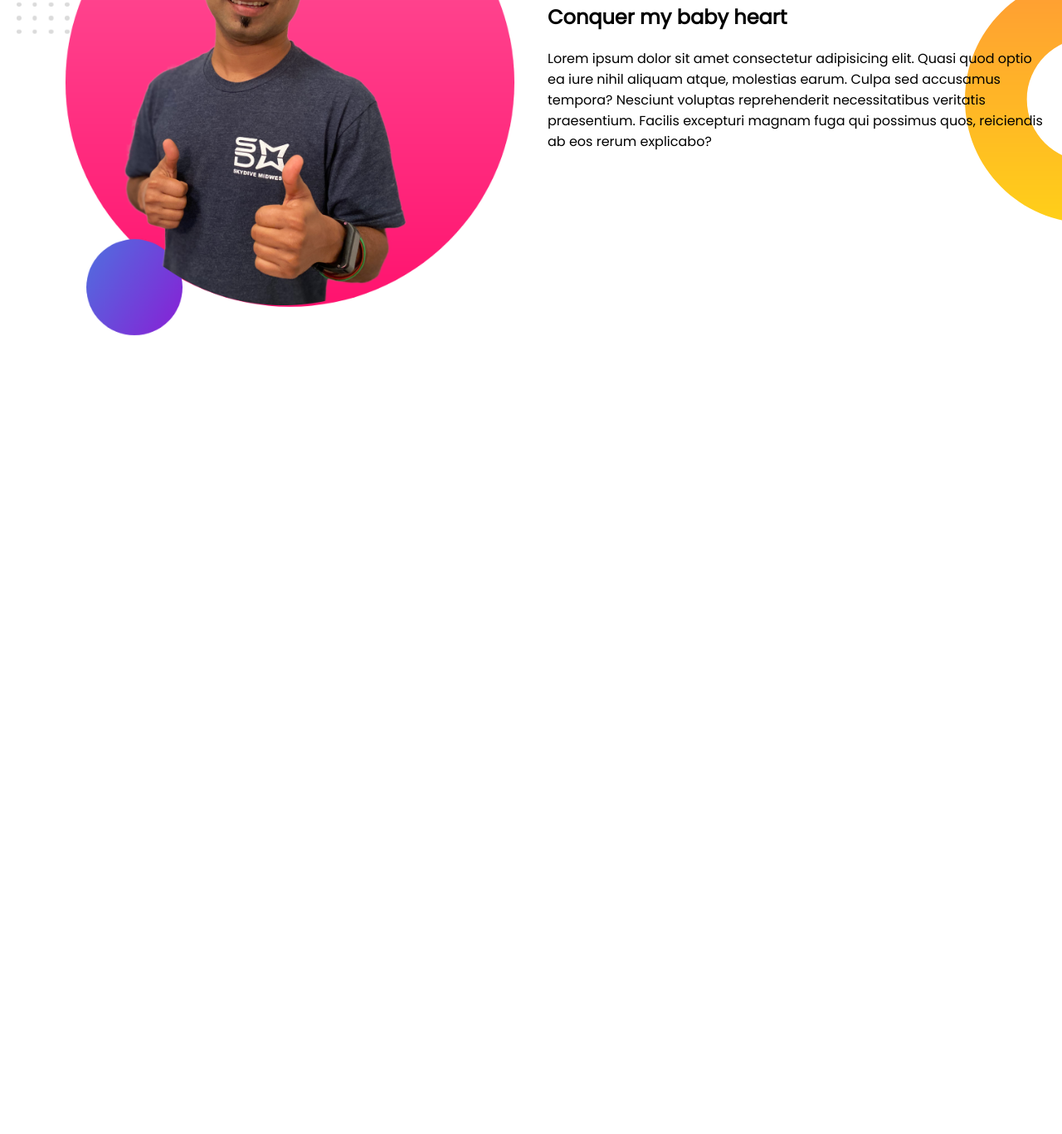
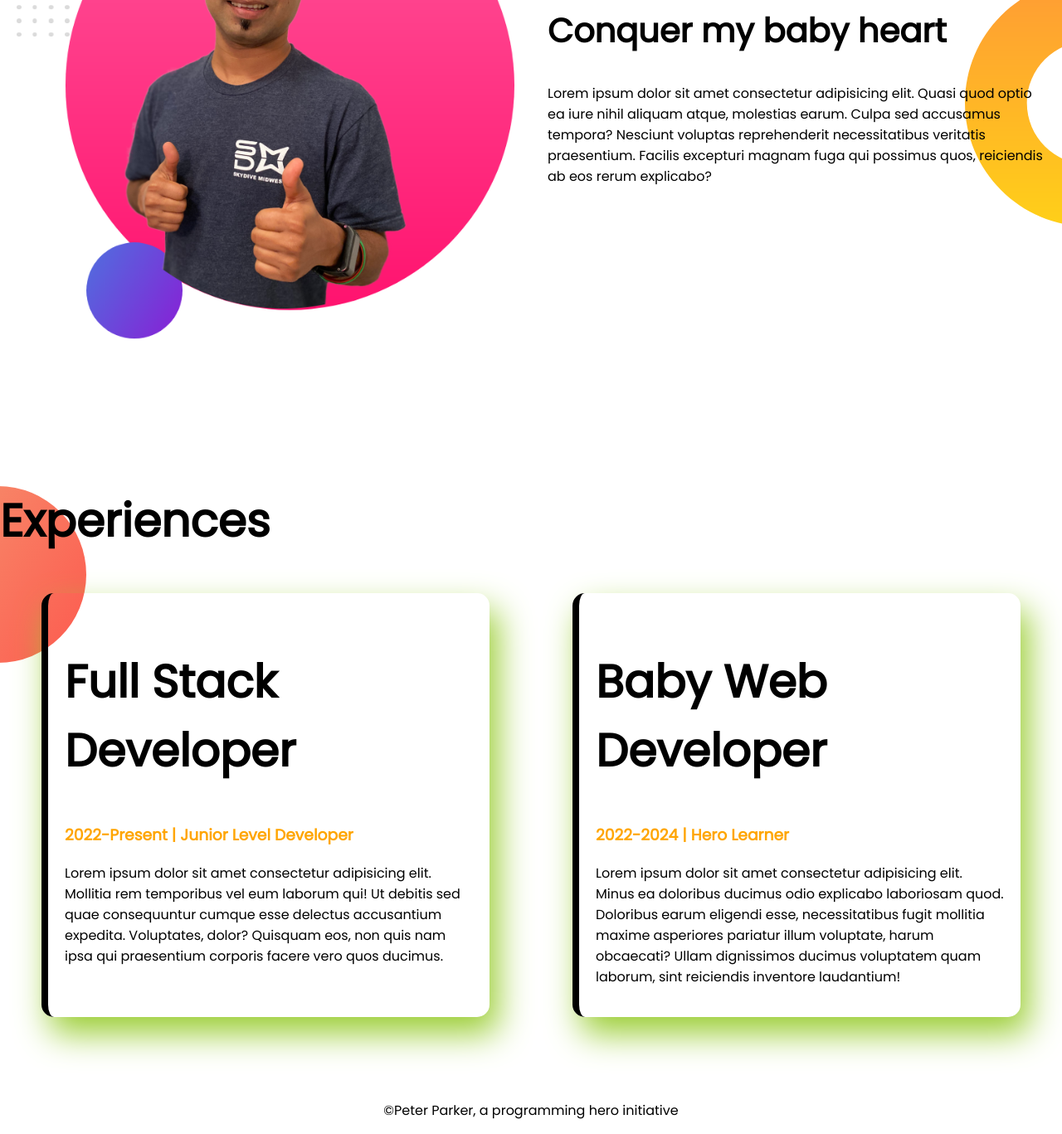
Before and after one commit to Jewel-Nabin/developer-portfolio, a plain HTML site: page index.html in a window 1280 px wide. Shown: the part 934-2301 px from the top of the page at 83% size. Before the commit the page ends 1366 px from the top, so only its background shows below. Drawn offline with Linux system fonts and the light colour scheme.

Commit message:
third-section

```diff
--- a/index.html
+++ b/index.html
@@ -11,7 +11,7 @@
     <link rel="stylesheet" href="style.css">
 </head>
 <body>
-   <section class="top-banner">
+   <section class="top-banner flexible-container">
         <div class="half-width">
             <h1>Welcome to <br> <span class="orng-clr">Jewel Nabin's</span> World!</h1>
             <h2>Slow learner but solo learner too.</h2>
@@ -23,7 +23,7 @@
         </div>
    </section>
 
-   <section class="dream-big">
+   <section class="dream-big flexible-container">
        <div class="half-width">
            <img src="images/jhankar2.png" alt="">
        </div>
@@ -34,5 +34,32 @@
            <p>Lorem ipsum dolor sit amet consectetur adipisicing elit. Quasi quod optio ea iure nihil aliquam atque, molestias earum. Culpa sed accusamus tempora? Nesciunt voluptas reprehenderit necessitatibus veritatis praesentium. Facilis excepturi magnam fuga qui possimus quos, reiciendis ab eos rerum explicabo?</p>
        </div>
    </section>
+
+   <section class="experience-area">
+
+       <h1>Experiences</h1>
+
+        <div class="flexible-container">
+            <div class="half-width ex-dev">
+                <h1>Full Stack Developer</h1>
+                <h3 class="orng-clr">2022-Present | Junior Level Developer</h3>
+                <p>Lorem ipsum dolor sit amet consectetur adipisicing elit. Mollitia rem temporibus vel eum laborum qui! Ut debitis
+                    sed quae consequuntur cumque esse delectus accusantium expedita. Voluptates, dolor? Quisquam eos, non quis nam
+                    ipsa qui praesentium corporis facere vero quos ducimus.</p>
+            </div>
+
+            <div class="half-width ex-dev">
+                <h1>Baby Web Developer</h1>
+                <h3 class="orng-clr">2022-2024 | Hero Learner</h3>
+                <p>Lorem ipsum dolor sit amet consectetur adipisicing elit. Minus ea doloribus ducimus odio explicabo laboriosam
+                    quod. Doloribus earum eligendi esse, necessitatibus fugit mollitia maxime asperiores pariatur illum voluptate,
+                    harum obcaecati? Ullam dignissimos ducimus voluptatem quam laborum, sint reiciendis inventore laudantium!</p>
+            </div>
+        </div>
+   </section>
+
+   <footer>
+       <p>&copy;Peter Parker, a programming hero initiative</p>
+   </footer>
 </body>
 </html>
--- a/style.css
+++ b/style.css
@@ -6,12 +6,17 @@ h1 {
     font-size: 55px
 }
 
+h2 {
+    font-size: 40px;
+}
+
 .orng-clr {
     color: orange;
 }
 
-section {
+.flexible-container {
     display: flex;
+
 }
 
 .half-width {
@@ -44,3 +49,25 @@ section {
     background-repeat: no-repeat;
     background-position: right;
 }
+
+.ex-dev {
+    box-shadow: 10px 20px 40px yellowgreen ;
+    margin-right: 50px;
+    margin-left: 50px;
+    padding: 20px 20px;
+    border-radius: 15px;
+    border-image: linear-gradient(yellowgreen yellow);
+    border-image-slice: 1;
+    border-left: solid 8px;
+}
+
+.experience-area {
+    margin-top: 150px;
+    margin-bottom: 100px;
+    background-image: url(images/exp-bg.png);
+    background-repeat: no-repeat;
+}
+
+footer p {
+    text-align: center;
+}
```
Also changed, not shown: 4 other files.
